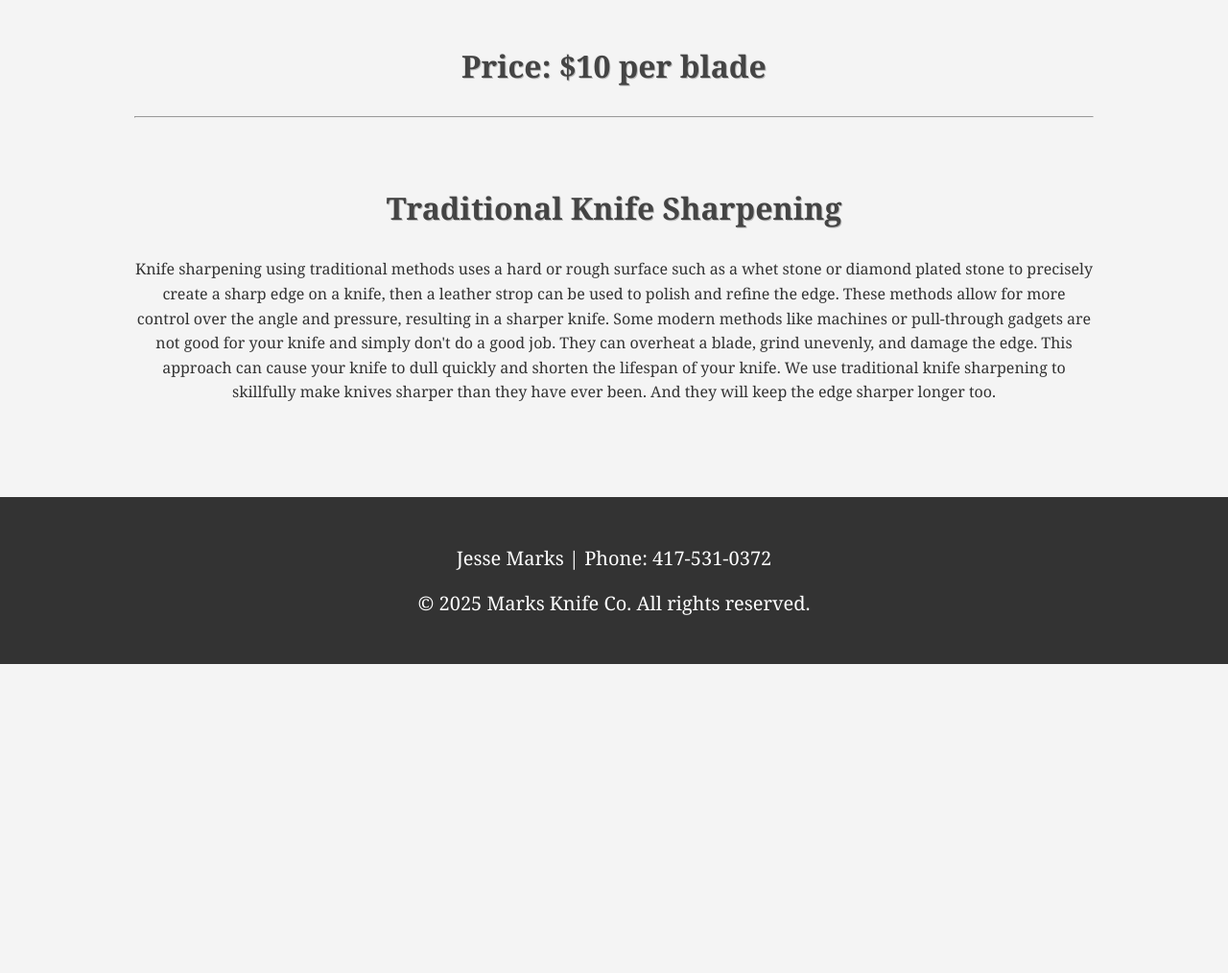
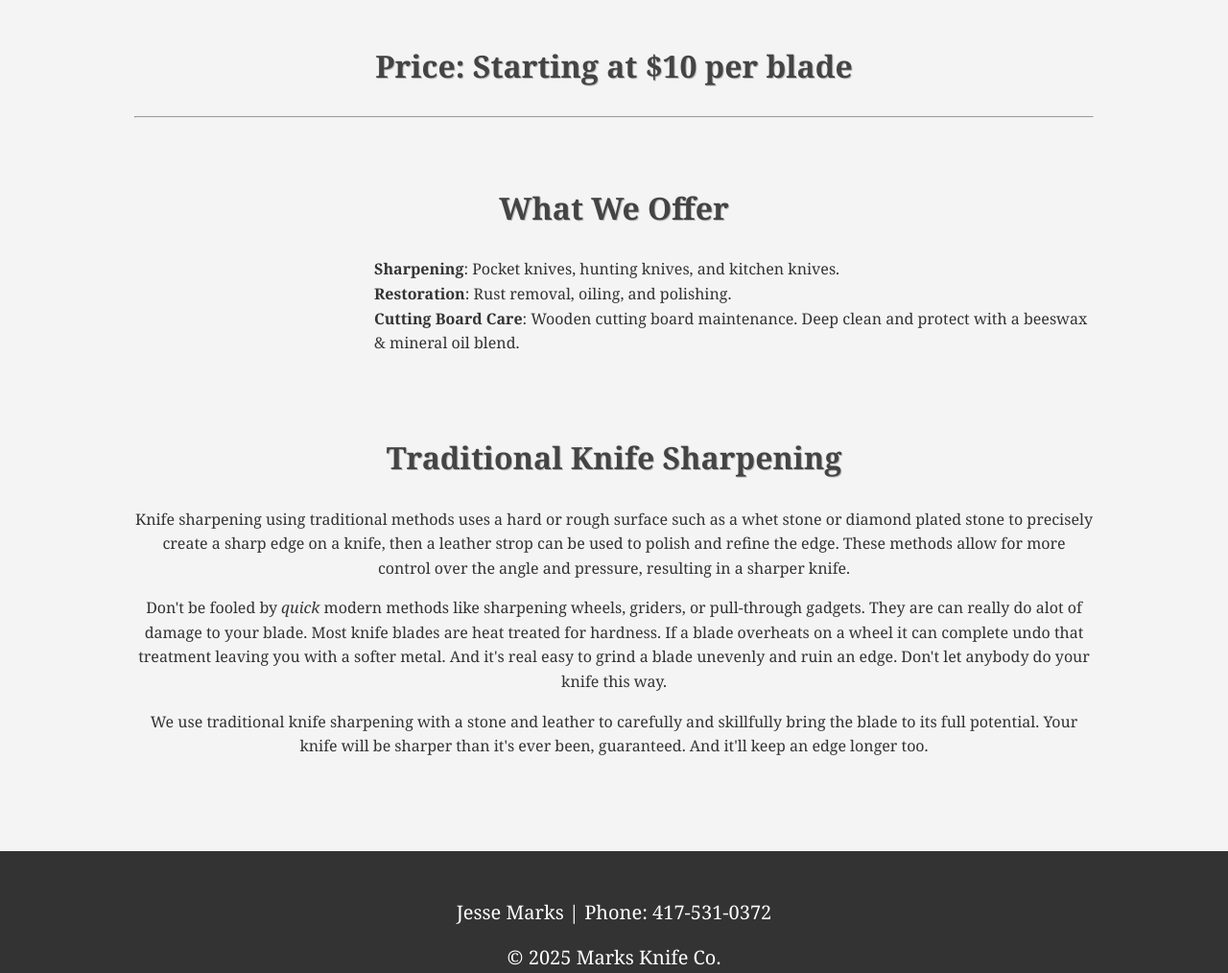
Before and after one commit to jaamarks/marks-knife-co, a plain HTML site: page index.html in a window 1280 px wide. Shown: the part 312-1326 px from the top of the page at 96% size. Before the commit the page ends 1004 px from the top, so only its background shows below. Drawn offline with Linux system fonts and the light colour scheme.

Commit message:
feat: add new section about what we offer

```diff
--- a/index.html
+++ b/index.html
@@ -32,6 +32,7 @@
       font-family: Georgia, serif;
       line-height: 1.6;
       padding: 20px;
+      #text-align: left;
     }
 
     footer {
@@ -43,27 +44,59 @@
       margin-top: 60px;
       font-family: Georgia, serif;
     }
+
+    .services {
+      text-align: left;
+      padding-left: 250px; /* Adjust as needed */
+      list-style-type: disc;
+      margin: 20px auto;
+      max-width: 800px;
+    }
+
+
   </style>
 </head>
 <body>
   <h1>Marks Knife Co</h1>
   <h2>Traditional Knife Sharpening</h2>
+  <div class="content">
+    <h2>Price: Starting at $10 per blade</h2>
+    <hr>
+  </div>
 
   <div class="content">
-    <h2>Price: $10 per blade</h2>
-    <hr>
+    <h2>What We Offer</h2>
+<!--
+    <ul class="services">
+      <li><strong>Sharpening</strong>: Pocket knives, hunting knives, and kitchen knives.</li>
+      <li><strong>Knife restoration</strong>: Rust removal, oiling, and polishing.</li>
+      <li><strong>Cutting Board Care</strong>: Wooden cutting board maintenance with a beeswax & mineral oil blend.</li>
+    </ul>
+-->
+      <div class="services">
+          <p><strong>Sharpening</strong>: Pocket knives, hunting knives, and kitchen knives.<br>
+          <strong>Restoration</strong>: Rust removal, oiling, and polishing.<br>
+          <strong>Cutting Board Care</strong>: Wooden cutting board maintenance. Deep clean and protect with a beeswax & mineral oil blend.</p>
+      </div>
   </div>
 
   <div class="content">
     <h2>Traditional Knife Sharpening</h2>
     <p>
-      Knife sharpening using traditional methods uses a hard or rough surface such as a whet stone or diamond plated stone to precisely create a sharp edge on a knife, then a leather strop can be used to polish and refine the edge. These methods allow for more control over the angle and pressure, resulting in a sharper knife. Some modern methods like machines or pull-through gadgets are not good for your knife and simply don't do a good job. They can overheat a blade, grind unevenly, and damage the edge. This approach can cause your knife to dull quickly and shorten the lifespan of your knife. We use traditional knife sharpening to skillfully make knives sharper than they have ever been. And they will keep the edge sharper longer too.
+      Knife sharpening using traditional methods uses a hard or rough surface such as a whet stone or diamond plated stone to precisely create a sharp edge on a knife, then a leather strop can be used to polish and refine the edge. These methods allow for more control over the angle and pressure, resulting in a sharper knife.
     </p>
+
+    <p>
+      Don't be fooled by <i>quick</i> modern methods like sharpening wheels, griders, or pull-through gadgets. They are can really do alot of damage to your blade. Most knife blades are heat treated for hardness. If a blade overheats on a wheel it can complete undo that treatment leaving you with a softer metal. And it's real easy to grind a blade unevenly and ruin an edge. Don't let anybody do your knife this way.
+
+   <p>
+     We use traditional knife sharpening with a stone and leather to carefully and skillfully bring the blade to its full potential. Your knife will be sharper than it's ever been, guaranteed. And it'll keep an edge longer too.
+   </p>
   </div>
 
   <footer>
     <p>Jesse Marks | Phone: 417-531-0372</p>
-    <p>&copy; 2025 Marks Knife Co. All rights reserved.</p>
+    <p>&copy; 2025 Marks Knife Co.</p>
   </footer>
 </body>
 </html>
```
